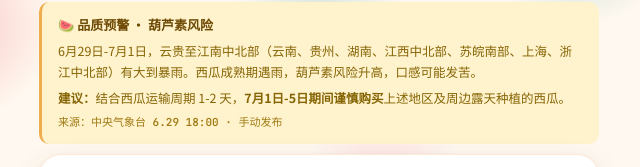
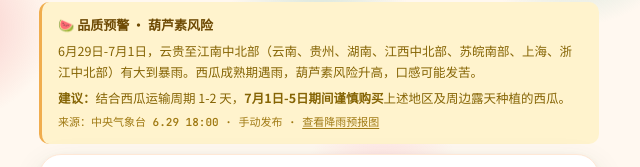
Before and after one commit to jame9898/huaqiangmaigua, a plain HTML site: page index.html in a window 1280 px wide. Shown: the part 214-381 px from the top of the page, 321-961 px from the left. Drawn offline with Linux system fonts and the light colour scheme; no server answers; a web font is replaced by a local one.

Commit message:
feat: tips-bar 来源行新增中央气象台降雨预报图链接，方便用户查看所在地区降雨情况

```diff
--- a/index.html
+++ b/index.html
@@ -146,6 +146,8 @@
   #tips-bar .tips-title{font-weight:700;font-size:13px;margin-bottom:4px;color:#6e4a04}
   #tips-bar .tips-body{color:#856404}
   #tips-bar .tips-meta{margin-top:5px;font-size:11px;color:#a07a14;font-family:"JetBrains Mono",monospace}
+  #tips-bar .tips-meta a{color:#a07a14;text-decoration:underline;text-underline-offset:2px}
+  #tips-bar .tips-meta a:active{color:#6e4a04}
 
   /* 测量控制 */
   .count-row{display:flex;align-items:center;justify-content:space-between;gap:12px;margin-bottom:16px}
@@ -459,7 +461,7 @@
     <div class="tips-title">🍉 品质预警 · 葫芦素风险</div>
     <div class="tips-body">6月29日-7月1日，云贵至江南中北部（云南、贵州、湖南、江西中北部、苏皖南部、上海、浙江中北部）有大到暴雨。西瓜成熟期遇雨，葫芦素风险升高，口感可能发苦。</div>
     <div class="tips-body" style="margin-top:5px"><b>建议：</b>结合西瓜运输周期 1-2 天，<b>7月1日-5日期间谨慎购买</b>上述地区及周边露天种植的西瓜。</div>
-    <div class="tips-meta">来源：中央气象台 6.29 18:00 · 手动发布</div>
+    <div class="tips-meta">来源：中央气象台 6.29 18:00 · 手动发布 · <a href="https://products.weather.com.cn/yb.html" target="_blank" rel="noopener">查看降雨预报图</a></div>
   </div>
 
   <!-- 品种 & 重量录入 -->
```
